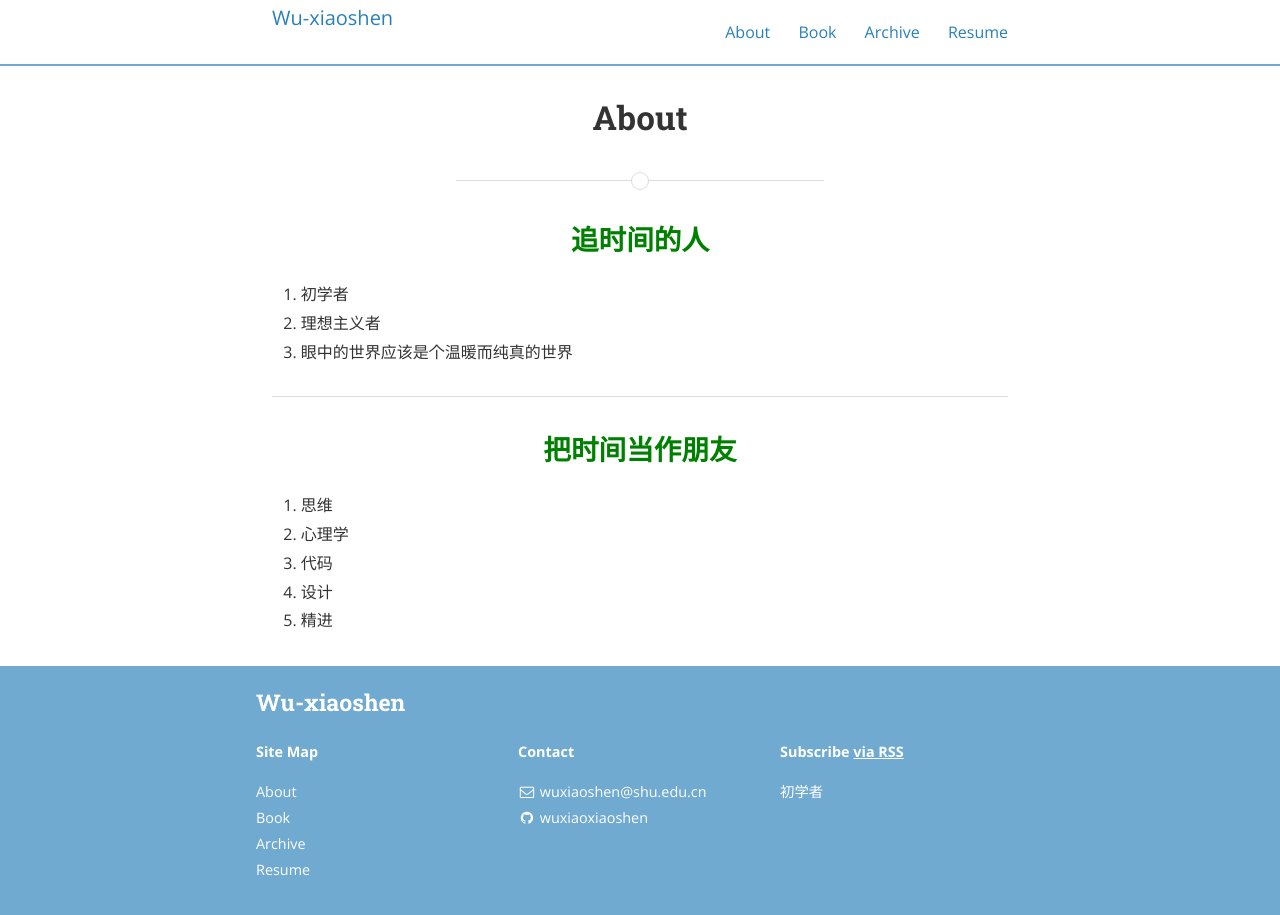
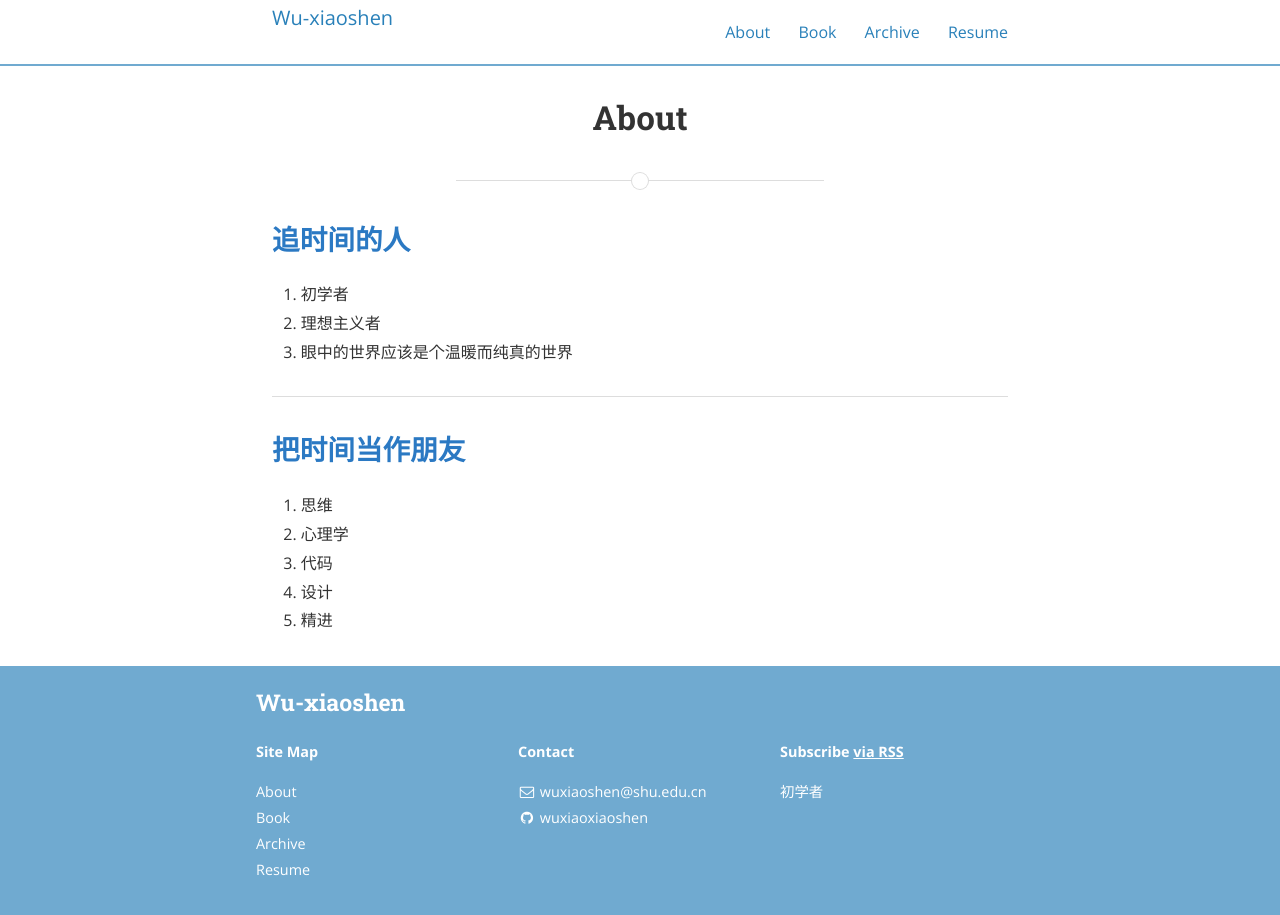
Before and after one commit to XieWeiXie/wuxiaoxiaoshen.github.ioo, a Jekyll site: the page built from about.md, in a window 1280 px wide. Built offline with Jekyll 4.4.1, drawn with Linux system fonts in a browser that asks for light colours; nearby versions of some CDN libraries.

```diff
--- a/about.md
+++ b/about.md
@@ -3,9 +3,10 @@ layout: page
 title: About
 permalink: /about/
 main_nav: true
+
 ---
 
-<h2 style="color:green;text-align:center">追时间的人</h2>
+<h2 style="color:#2b79c3;">追时间的人</h2>
 
 1. 初学者
 2. 理想主义者
@@ -13,7 +14,7 @@ main_nav: true
 
 ---
 
-<h2 style="color:green;text-align:center">把时间当作朋友</h2>
+<h2 style="color:#2b79c3;">把时间当作朋友</h2>
 
 1. 思维
 2. 心理学
```
